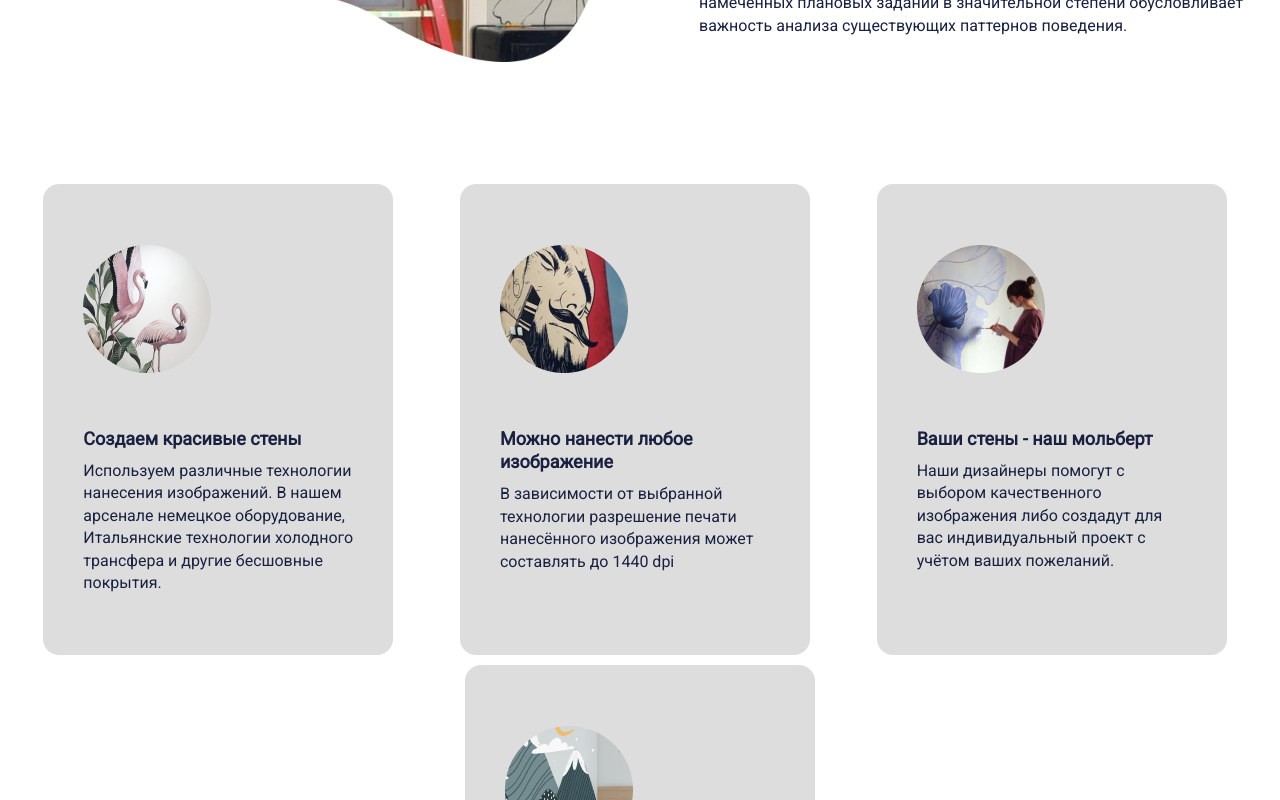
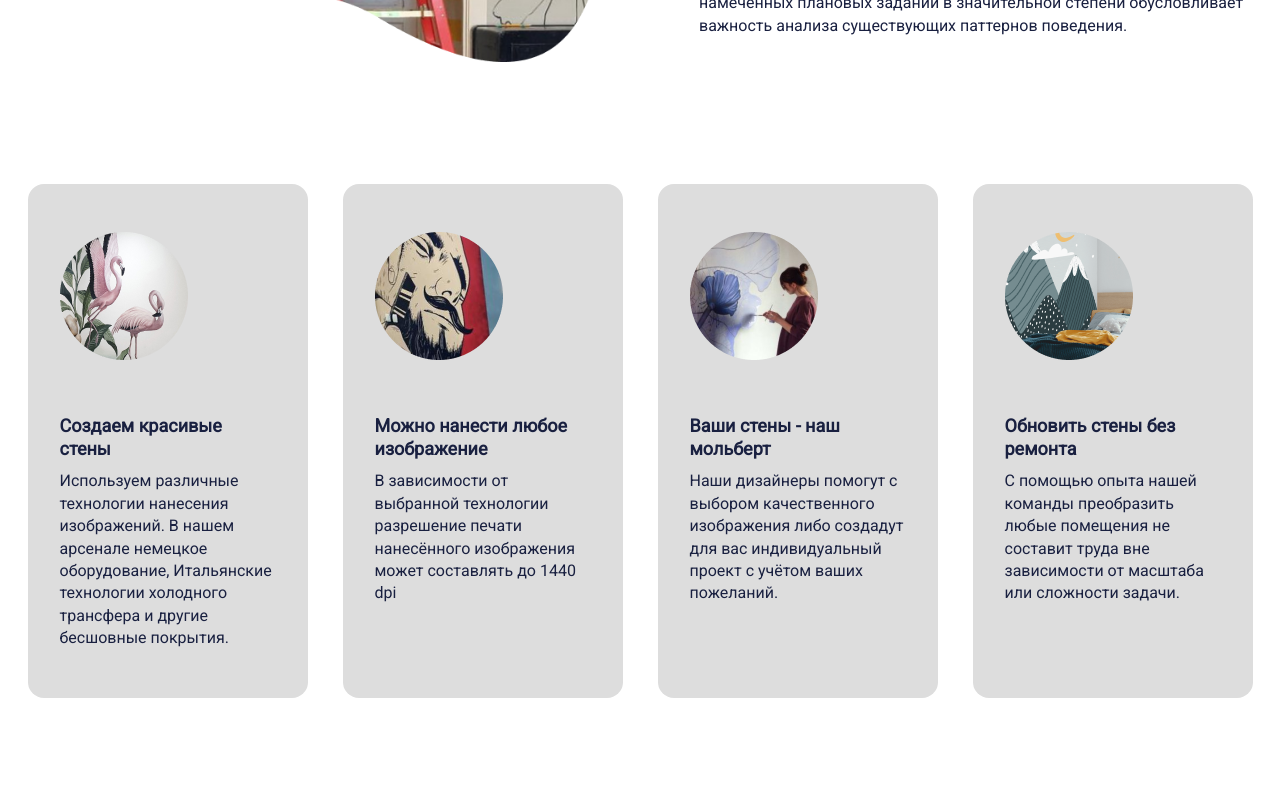
Before and after one commit to DenisShkarinov/stenoprint, a Next.js app: page /about in a window 1280 px wide. Shown: the part 840-1640 px from the top of the page. Built offline with nearby package versions, Linux system fonts and the light colour scheme.

Commit message:
good morning

```diff
--- a/app/about/about.css
+++ b/app/about/about.css
@@ -1,10 +1,8 @@
 .card-body {
-    max-width: 350px;
-    width: 100%;
-    padding: 61px 40px;
+    width: clamp(280px, 1em, 350px);
+    padding: 3em 2em;
     background: #ddd;
     border-radius: 1em;
-    margin: 0 10px 10px 0;
 
     &:last-child {
         margin-right: 0;
@@ -30,5 +28,5 @@
     display: flex;
     justify-content: space-around;
     flex-flow: row wrap;
-
+    gap: 10px;
 }
```
